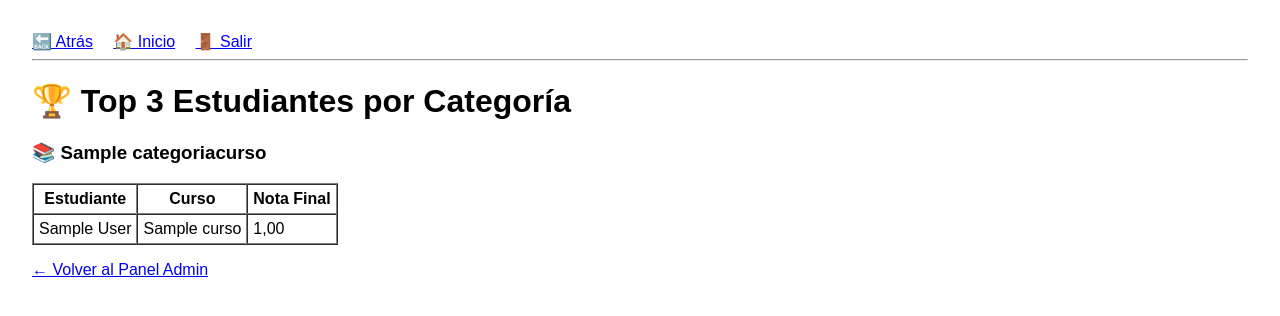
After one commit to Strongartt/Core-desarolo-web, a Django app: page /reporte/top-estudiantes/ in a window 1280 px wide. The commit adds this page. Shown: the top 316 px of the page. Run offline with Django 5.2, Linux system fonts and the light colour scheme; a user stored in the database is signed in; tables that the repository leaves empty hold one stand-in row (values such as "Sample post").

Commit message:
desafio core

```diff
--- a/coreapp/gestion/urls.py
+++ b/coreapp/gestion/urls.py
@@ -31,6 +31,7 @@ from .views import (
     ReporteIngresosCursoView,
     ReporteIngresosCategoriaView,
     ReporteGananciasMensualesView,
+    ReporteTopEstudiantesPorCategoriaView,
 
 )
 
@@ -93,4 +94,6 @@ urlpatterns = [
 
     path('reporte/ganancias-mensuales/', ReporteGananciasMensualesView.as_view(), name='reporte_ganancias_mensuales'),
 
+    path('reporte/top-estudiantes/', ReporteTopEstudiantesPorCategoriaView.as_view(), name='reporte_top_estudiantes_categoria'),
+
 ]
--- a/coreapp/gestion/views.py
+++ b/coreapp/gestion/views.py
@@ -544,3 +544,30 @@ class ReporteGananciasMensualesView(LoginRequiredMixin, UserPassesTestMixin, Tem
 
         ctx['datos'] = datos
         return ctx
+
+class ReporteTopEstudiantesPorCategoriaView(LoginRequiredMixin, UserPassesTestMixin, TemplateView):
+    template_name = 'gestion/reporte_top_estudiantes_categoria.html'
+
+    def test_func(self):
+        return self.request.user.is_superuser  # Solo admins pueden acceder
+
+    def get_context_data(self, **kwargs):
+        ctx = super().get_context_data(**kwargs)
+        categorias = CategoriaCurso.objects.all()
+        reporte = []
+
+        for categoria in categorias:
+            cursos = Curso.objects.filter(categoria=categoria)
+            inscripciones = Inscripcion.objects.filter(curso__in=cursos, nota_final__isnull=False).select_related('usuario')
+            top = sorted(inscripciones, key=lambda i: i.nota_final, reverse=True)[:3]
+            reporte.append({
+                'categoria': categoria.nombre,
+                'top_estudiantes': [{
+                    'nombre': f'{i.usuario.first_name} {i.usuario.last_name}',
+                    'curso': i.curso.nombre,
+                    'nota': i.nota_final
+                } for i in top]
+            })
+
+        ctx['reporte'] = reporte
+        return ctx
--- a/coreapp/templates/gestion/gestion_admin.html
+++ b/coreapp/templates/gestion/gestion_admin.html
@@ -14,6 +14,8 @@
     <li><a href="{% url 'reporte_ingresos_curso' %}">💵 Ingresos por Curso</a></li>
     <li><a href="{% url 'reporte_ingresos_categoria' %}">📂 Ingresos por Categoría</a></li>
     <li><a href="{% url 'reporte_ganancias_mensuales' %}">📆 Ganancias por Mes</a></li>
+    <li><a href="{% url 'reporte_top_estudiantes_categoria' %}">🏆 Reporte Top Estudiantes por Categoría</a></li>
+
   </ul>
 
   <p><a href="{% url 'logout' %}">🚪 Cerrar sesión</a></p>
--- /dev/null
+++ b/coreapp/templates/gestion/reporte_top_estudiantes_categoria.html
@@ -0,0 +1,34 @@
+{% extends "base.html" %}
+{% block title %}Top 3 Estudiantes por Categoría{% endblock %}
+
+{% block content %}
+  <h1>🏆 Top 3 Estudiantes por Categoría</h1>
+
+  {% for item in reporte %}
+    <h3>📚 {{ item.categoria }}</h3>
+    {% if item.top_estudiantes %}
+      <table border="1" cellpadding="5" cellspacing="0">
+        <thead>
+          <tr>
+            <th>Estudiante</th>
+            <th>Curso</th>
+            <th>Nota Final</th>
+          </tr>
+        </thead>
+        <tbody>
+          {% for est in item.top_estudiantes %}
+            <tr>
+              <td>{{ est.nombre }}</td>
+              <td>{{ est.curso }}</td>
+              <td>{{ est.nota }}</td>
+            </tr>
+          {% endfor %}
+        </tbody>
+      </table>
+    {% else %}
+      <p>No hay datos disponibles.</p>
+    {% endif %}
+  {% endfor %}
+
+  <p><a href="{% url 'gestion_admin' %}">← Volver al Panel Admin</a></p>
+{% endblock %}
```
